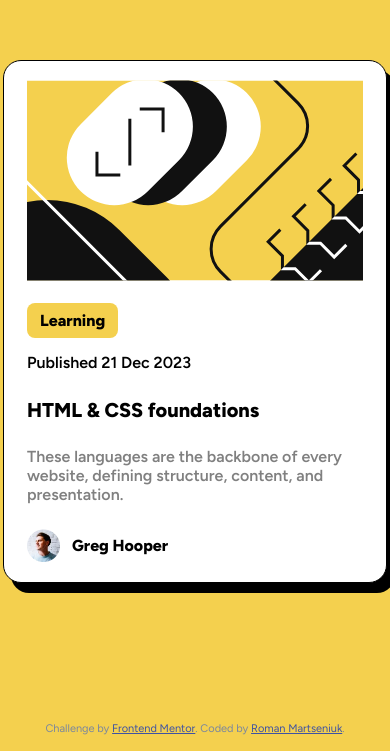
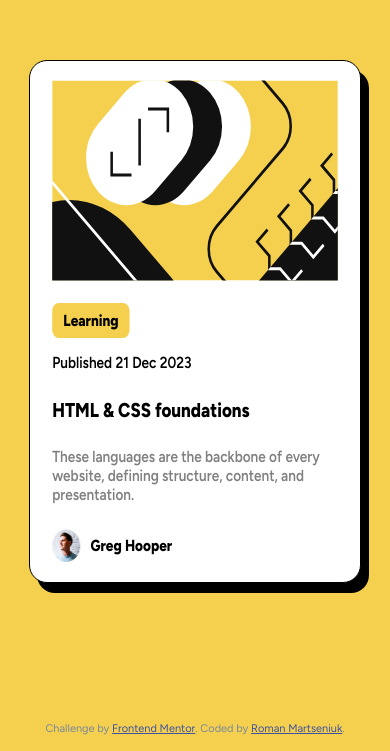
Before and after one commit to RomanMartseniuk/blog-preview-card, a plain HTML site: page index.html in a window 390 px wide. Shown: the part 109-860 px from the top of the page. Drawn offline with Linux system fonts and the light colour scheme.

Commit message:
Fixed Adaptive

```diff
--- a/scss/style.scss
+++ b/scss/style.scss
@@ -16,6 +16,7 @@ body {
   flex-direction: column;
   justify-content: center;
   align-items: center;
+  width: 100%;
   max-width: 383px;
   height: 521px;
   border-radius: 18px;
@@ -25,12 +26,12 @@ body {
   box-shadow: 8px 10px 0px 0px #000;
   &:hover,
   &:focus {
-   box-shadow: 16px 16px 0px 0px #000;
-   .card__title {
+    box-shadow: 16px 16px 0px 0px #000;
+    .card__title {
       color: hsl(47, 88%, 63%);
-   }
-
-}
+    }
+  }
+  margin: 0px 5px;
 }
 
 .card__body {
@@ -60,7 +61,7 @@ body {
   margin-top: 22px;
   display: flex;
   align-items: center;
-  width: 336px;
+  width: 100%;
 }
 
 .card__tag {
@@ -84,7 +85,8 @@ body {
   padding: 0;
   margin-top: 26px;
   font-size: 20px;
-  font-weight: 800;transition: all 0.3s ease 0s;
+  font-weight: 800;
+  transition: all 0.3s ease 0s;
 }
 .card__descr {
   margin: 0;
@@ -113,8 +115,6 @@ body {
     top: 0;
   }
 }
-.author-card__username {
-}
 
 .attribution {
   position: absolute;
@@ -127,3 +127,13 @@ body {
 .attribution a {
   color: hsl(228, 45%, 44%);
 }
+
+@media (max-width: 479.98px) {
+  .card {
+    width: 330px;
+  }
+  .card__body {
+    transform: scaleX(0.85);
+  }
+
+}
```
Also changed, not shown: css/style.css.
